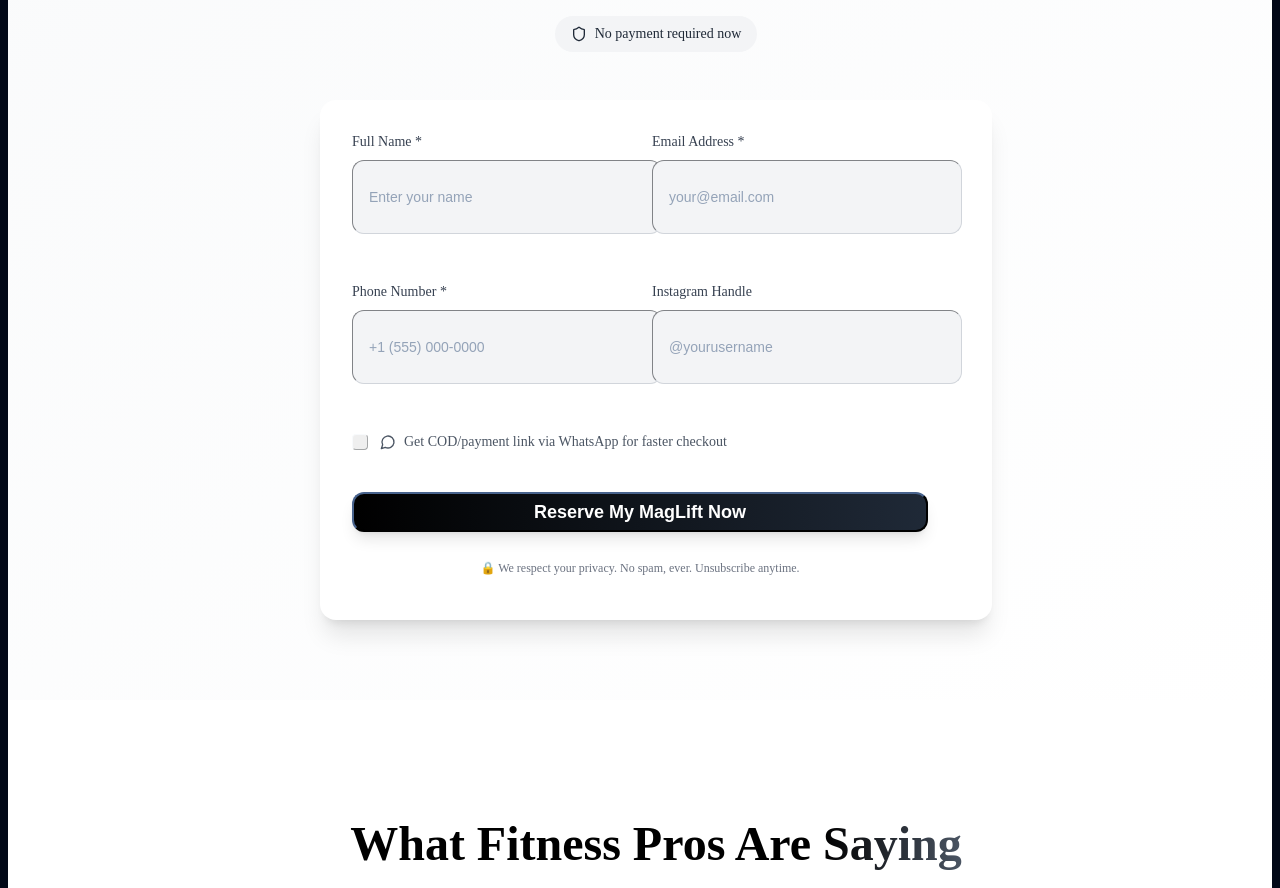
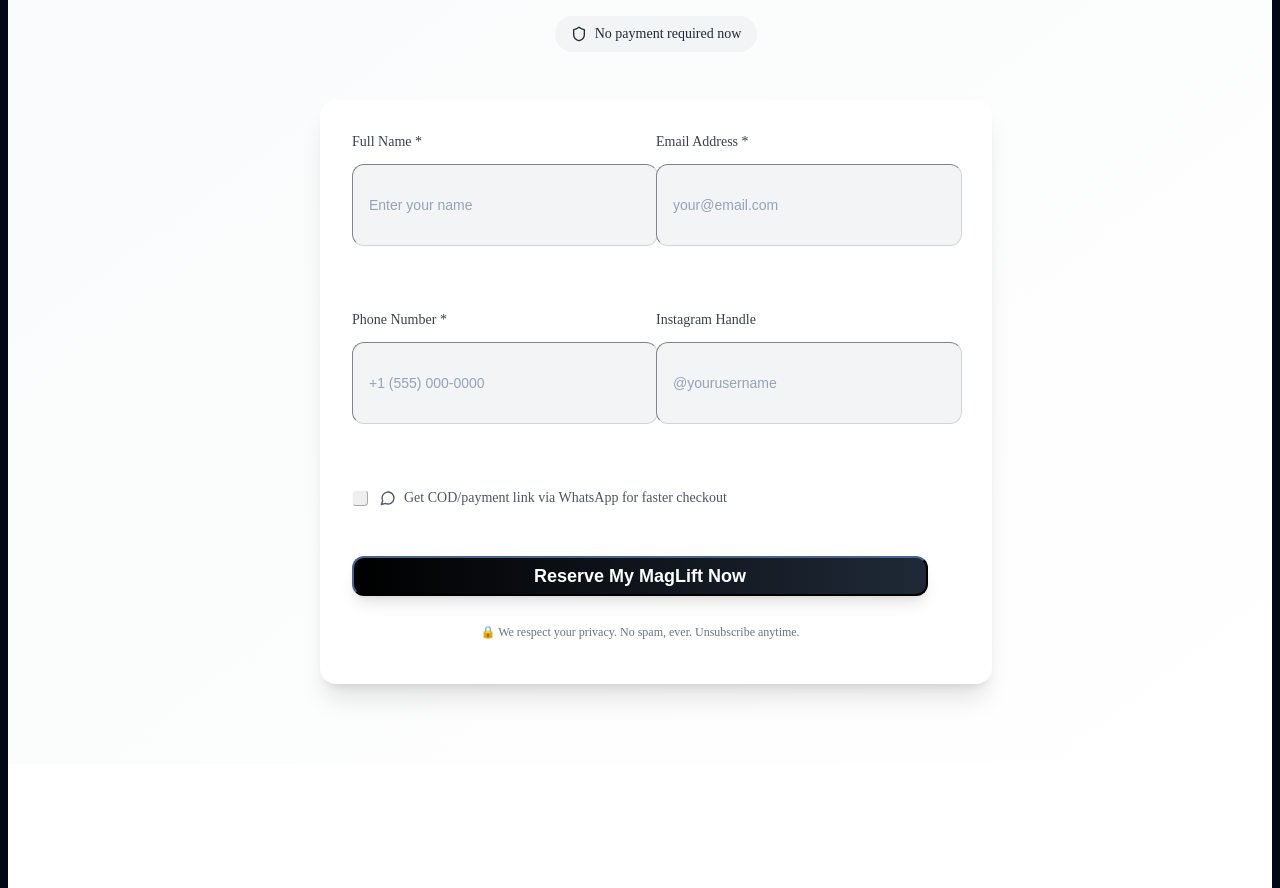
Before and after one commit to saheljouhar/maglift-luxury-launch, a React (Vite) app: page / in a window 1280 px wide. Shown: the part 2565-3453 px from the top of the page. Built offline with nearby package versions, Linux system fonts and the light colour scheme.

Commit message:
Fix form field spacing
Adjusted spacing between form fields to ensure proper separation and alignment.
-edited src/components/LeadForm.tsx

```diff
--- a/src/components/LeadForm.tsx
+++ b/src/components/LeadForm.tsx
@@ -84,9 +84,10 @@ export const LeadForm = () => {
 
           <form onSubmit={handleSubmit} className="form-container bg-white rounded-2xl shadow-xl p-8 pr-16">
             {/* First Row - Name and Email */}
-            <div className="grid md:grid-cols-2 gap-6 mb-12">
+            <div className="mb-16">
+              <div className="grid md:grid-cols-2 gap-8">
                 <div className="name-field">
-                <label className="block text-sm font-medium text-gray-700 mb-2">
+                  <label className="block text-sm font-medium text-gray-700 mb-3">
                     Full Name *
                   </label>
                   <Input
@@ -94,13 +95,13 @@ export const LeadForm = () => {
                     required
                     value={formData.name}
                     onChange={(e) => handleInputChange("name", e.target.value)}
-                  className="w-full h-12 px-4 py-3 rounded-xl bg-gray-100 border-gray-300 focus:border-black focus:ring-black"
+                    className="w-full h-14 px-4 py-3 rounded-xl bg-gray-100 border-gray-300 focus:border-black focus:ring-black"
                     placeholder="Enter your name"
                   />
                 </div>
 
                 <div className="email-field">
-                <label className="block text-sm font-medium text-gray-700 mb-2">
+                  <label className="block text-sm font-medium text-gray-700 mb-3">
                     Email Address *
                   </label>
                   <Input
@@ -108,16 +109,18 @@ export const LeadForm = () => {
                     required
                     value={formData.email}
                     onChange={(e) => handleInputChange("email", e.target.value)}
-                  className="w-full h-12 px-4 py-3 rounded-xl bg-gray-100 border-gray-300 focus:border-black focus:ring-black"
+                    className="w-full h-14 px-4 py-3 rounded-xl bg-gray-100 border-gray-300 focus:border-black focus:ring-black"
                     placeholder="your@email.com"
                   />
                 </div>
               </div>
+            </div>
 
             {/* Second Row - Phone and Instagram */}
-            <div className="grid md:grid-cols-2 gap-6 mb-12">
+            <div className="mb-16">
+              <div className="grid md:grid-cols-2 gap-8">
                 <div className="phone-field">
-                <label className="block text-sm font-medium text-gray-700 mb-2">
+                  <label className="block text-sm font-medium text-gray-700 mb-3">
                     Phone Number *
                   </label>
                   <Input
@@ -125,27 +128,28 @@ export const LeadForm = () => {
                     required
                     value={formData.phone}
                     onChange={(e) => handleInputChange("phone", e.target.value)}
-                  className="w-full h-12 px-4 py-3 rounded-xl bg-gray-100 border-gray-300 focus:border-black focus:ring-black"
+                    className="w-full h-14 px-4 py-3 rounded-xl bg-gray-100 border-gray-300 focus:border-black focus:ring-black"
                     placeholder="+1 (555) 000-0000"
                   />
                 </div>
 
                 <div className="instagram-field">
-                <label className="block text-sm font-medium text-gray-700 mb-2">
+                  <label className="block text-sm font-medium text-gray-700 mb-3">
                     Instagram Handle
                   </label>
                   <Input
                     type="text"
                     value={formData.instagram}
                     onChange={(e) => handleInputChange("instagram", e.target.value)}
-                  className="w-full h-12 px-4 py-3 rounded-xl bg-gray-100 border-gray-300 focus:border-black focus:ring-black"
+                    className="w-full h-14 px-4 py-3 rounded-xl bg-gray-100 border-gray-300 focus:border-black focus:ring-black"
                     placeholder="@yourusername"
                   />
                 </div>
               </div>
+            </div>
 
             {/* WhatsApp Checkbox */}
-            <div className="flex items-center space-x-3 mb-10">
+            <div className="flex items-center space-x-3 mb-12">
               <Checkbox
                 id="whatsapp"
                 checked={formData.whatsappOptIn}
```
Lines whose indentation alone changed are shown as unchanged.
